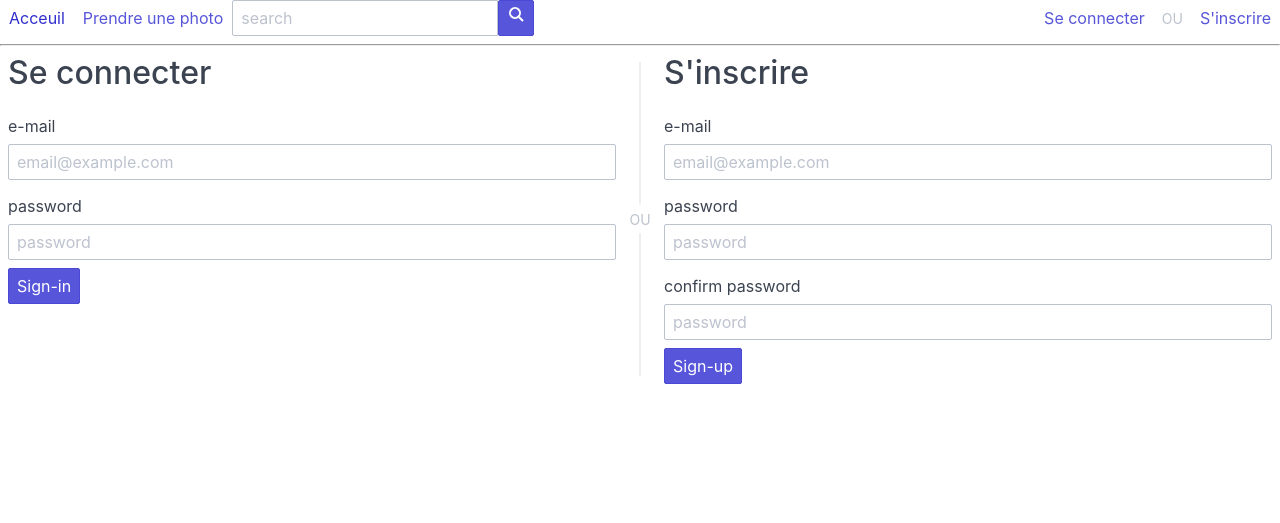
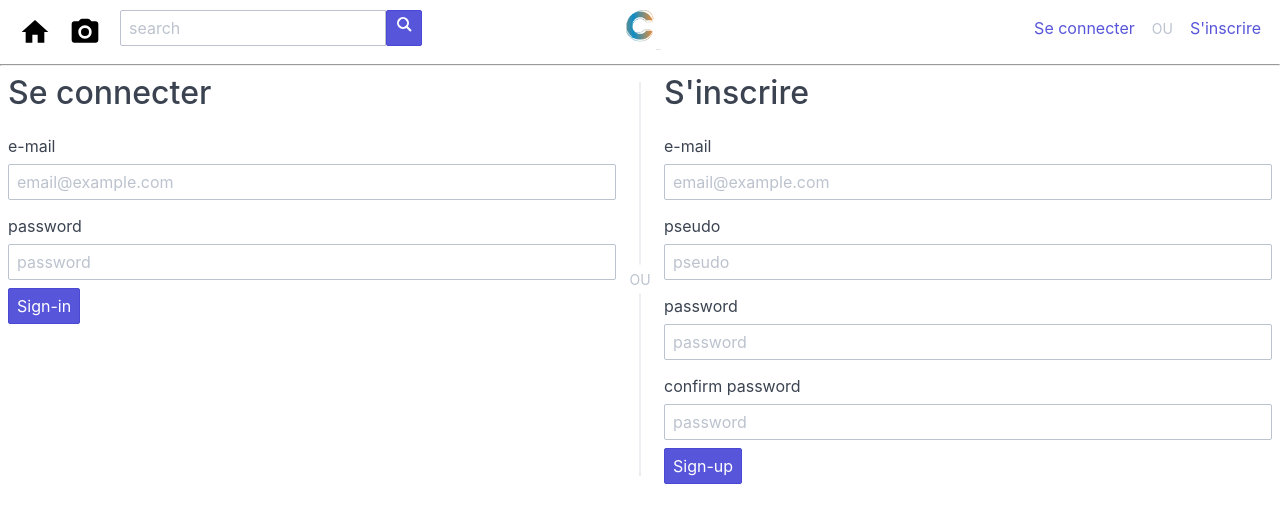
Before and after one commit to t42merli/camagru, a PHP site: page /connexion.php in a window 1280 px wide. Shown: the top 523 px of the page. Run offline with PHP 8.4, Linux system fonts and the light colour scheme.

Commit message:
modif header + page connexion + signin session

```diff
--- a/connexion.php
+++ b/connexion.php
@@ -1,31 +1,28 @@
 <?php
 include('header.php');
+
 ?>
-
-<!DOCTYPE html>
-<html>
-	<head>
-		<meta charset="utf-8">
-		<meta http-equiv="X-UA-Compatible" content="IE=edge">
-		<title>Camagru</title>
-		<meta name="description" content="">
-		<link rel="stylesheet" href="https://unpkg.com/spectre.css/dist/spectre.min.css">
-		<link rel="stylesheet" href="https://unpkg.com/spectre.css/dist/spectre-exp.min.css">
-		<link rel="stylesheet" href="https://unpkg.com/spectre.css/dist/spectre-icons.min.css">
-	</head>
-	<body>
 		<div class="container">
 		<div class="columns"><div class="column">
+<?php
+if (isset($_GET['error']))
+{
+	echo "<div class=\"toast toast-error\">
+		<button class=\"btn btn-clear float-right\" onclick=\"this.parentNode.parentNode.removeChild(this.parentNode);\">
+		</button>
+		Wrong email or password
+		</div>";
+}
+?>
 		<h2> Se connecter </h2>
-		<form method="post" action="connect.php">
+		<form method="POST" action="signin.php">
 			<div class="form-group">
 			<label class="form-label" for="e-mail1">e-mail</label>
-			<input class="form-input" type="email" id="e-mail1" placeholder="email@example.com" required>
+			<input class="form-input" name="email" type="email" id="e-mail1" placeholder="email@example.com" required>
 			</div>
-
 			<div class="form-group">
 			<label class="form-label" for="password1">password</label>
-			<input class="form-input" type="password" id="password1" placeholder="password" required>
+			<input class="form-input" name="password" type="password" id="password1" placeholder="password" required>
 			</div>
 			<div class="form-group">
 			<button type="submit" class="btn btn-primary">Sign-in</button>
@@ -35,11 +32,16 @@ include('header.php');
 		<div class="divider-vert" data-content="OU"></div>
 		<div class="column">
 		<h2> S'inscrire </h2>
-		<form method="post" action="create_account.php">
+		<form method="post" action="signup.php">
 			<div class="form-group">
 			<label class="form-label" for="e-mail2">e-mail</label>
-			<input class="form-input" type="email" id="e-mail2" placeholder="email@example.com" required>
+			<input class="form-input" type="email" id="e-mail2" placeholder="email@example.com" oninput="check_exist(this,'email')"  required>
 			</div>
+			<div class="form-group">
+			<label class="form-label" for="pseudo">pseudo</label>
+			<input class="form-input" type="text" id="pseudo" placeholder="pseudo" oninput="check_exist(this, 'pseudo')" required>
+			</div>
+
 			<div class="form-group">
 			<label class="form-label" for="password2">password</label>
 			<input class="form-input" type="password" id="password2" placeholder="password" name="password"
@@ -50,6 +52,7 @@ include('header.php');
 			<label class="form-label" for="conf">confirm password</label>
 			<input class="form-input" type="password" id="conf" placeholder="password" oninput="check(this)" required>
 <script language='javascript' type='text/javascript'>
+
 function check(input) {
 	if (input.value != document.getElementById('password2').value) {
 		input.setCustomValidity('Password Must be Matching.');
--- a/header.php
+++ b/header.php
@@ -11,12 +11,24 @@
 		<link rel="stylesheet" href="https://unpkg.com/spectre.css/dist/spectre.min.css">
 		<link rel="stylesheet" href="https://unpkg.com/spectre.css/dist/spectre-exp.min.css">
 		<link rel="stylesheet" href="https://unpkg.com/spectre.css/dist/spectre-icons.min.css">
+<script language='javascript' type="text/javascript" src="script.js"></script>
+<style>
+header{
+margin-left:10px;
+margin-right:10px;
+}
+header form{
+margin:10px;
+}
+</style>
 	</head>
 	<body>
 		<header class="navbar">
 			<section class="navbar-section">
-				<a href="Acceuil.php" class="btn btn-link">Acceuil</a>
-				<a href="Picture.php" class="btn btn-link">Prendre une photo</a>
+				<a href="index.php" class="btn btn-link tooltip tooltip-bottom" data-tooltip="Acceuil">
+					<img src="home.svg" width="32px" alt="Acceuil" ></a>
+				<a href="Picture.php"class="btn btn-link tooltip tooltip-bottom" data-tooltip="Prendre une photo"i>
+					<img src="camera.svg" width="32px" alt="Pendre une photo"></a>
 				<form method="POST" action="Search.php">
 					<div class="input-group input-inline">
 						<input class="form-input" placeholder="search" type="text" name="search">
@@ -24,6 +36,9 @@
 						<input type="submit"></i></button>
 					</div>
 				</form>
+			</section>
+			<section class="navbar-center">
+				<img src="logo.png" width="42px">
 			</section>
 			<section class="navbar-section">
 				<?php
@@ -35,9 +50,9 @@
 					else
 					{
 						echo "
-						<a href=SignIn.php class=\"btn btn-link\" >Se connecter</a>
+						<a href=connexion.php class=\"btn btn-link\" >Se connecter</a>
 						<div class=\"divider text-center\" data-content=\"OU\"></div>
-						<a href=SignUp.php class=\"btn btn-link\"> S'inscrire</a>";
+						<a href=connexion.php class=\"btn btn-link\"> S'inscrire</a>";
 					}
 				?>
 			</div>
--- /dev/null
+++ b/script.js
@@ -0,0 +1,21 @@
+function check_exist(input, to_check){
+	var xmlhttp = new XMLHttpRequest();
+	xmlhttp.onreadystatechange = function() {
+		if (this.readyState == 4 && this.status == 200) {
+			if (this.responseText == 1)
+				input.setCustomValidity(to_check + ' already used');
+			else
+				input.setCustomValidity('');
+		}
+	}
+	xmlhttp.open("GET", "check_exist.php?to_check=" + to_check + "&value=" + input.value, true);
+	xmlhttp.send();
+}
+
+function check(input) {
+	if (input.value != document.getElementById('password2').value) {
+		input.setCustomValidity('Password Must be Matching.');
+	} else {
+		input.setCustomValidity('');
+	}
+}
```
Also changed, not shown: check_exist.php (added, +12 -0 lines), db.php (+3 -13 lines), signin.php (added, +15 -0 lines), camera.svg (added), home.svg (added), logo.png (added). Lines whose indentation alone changed are shown as unchanged.
